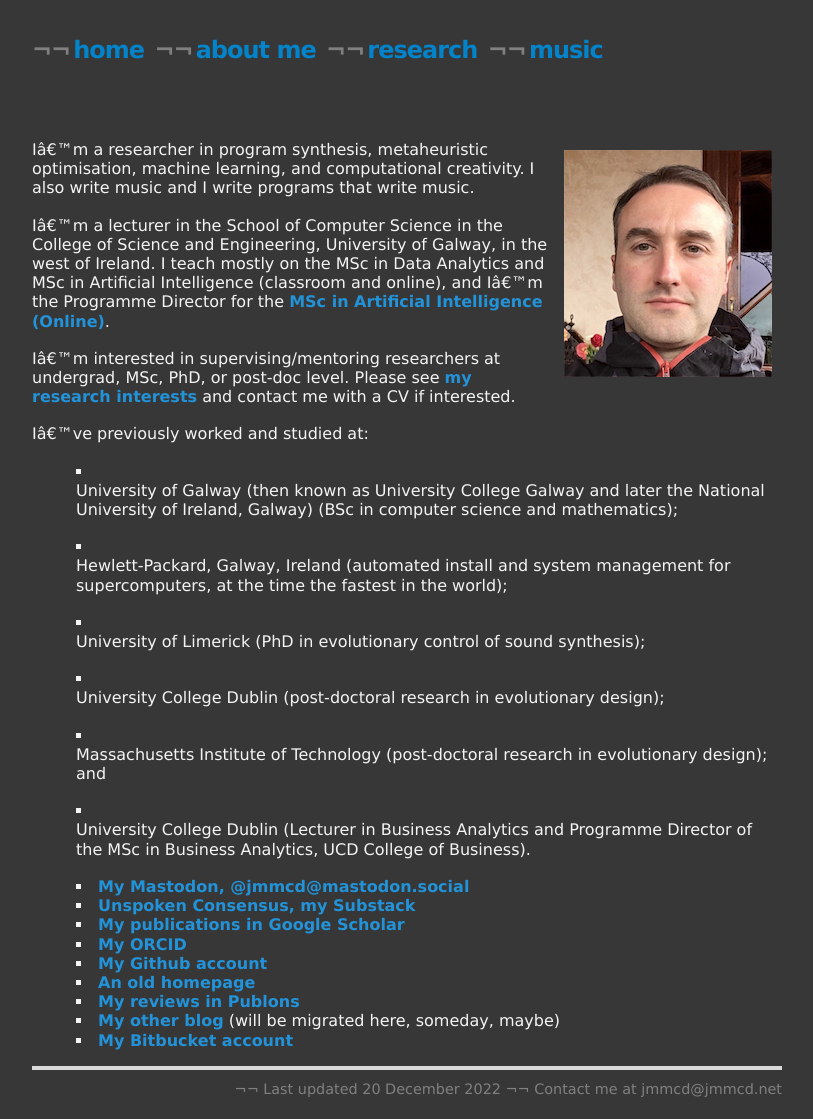
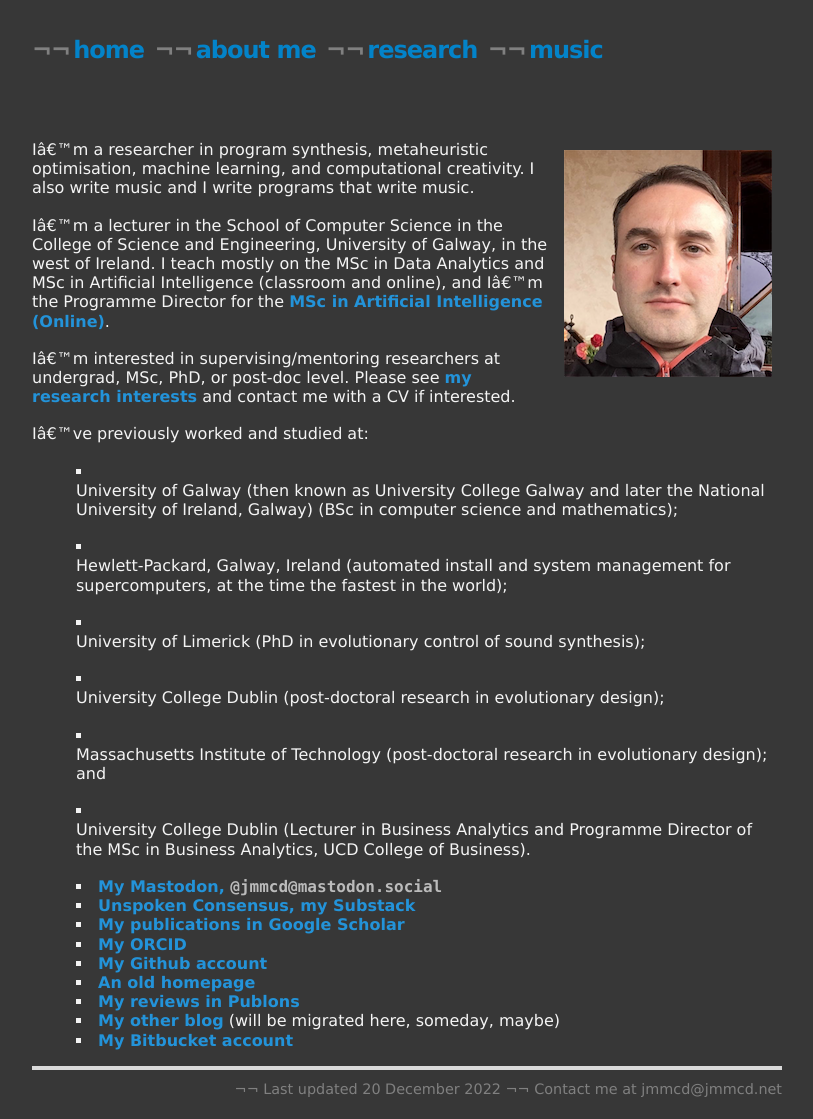
Before and after one commit to jmmcd/jmmcd.github.com, a Jekyll site: the page built from me.md, in a window 1280 px wide. Shown: the whole page, without its empty margins (233-1046 px from the left). Built offline with Jekyll 4.4.1, drawn with Linux system fonts in a browser that asks for light colours; part of the change alters nothing that is shown.

```diff
--- a/me.md
+++ b/me.md
@@ -40,7 +40,7 @@ evolutionary design); and
 
 
 
-* [My Mastodon, @jmmcd@mastodon.social](https://mastodon.social/@jmmcd)
+* <a rel="me" href="https://mastodon.social/@jmmcd">My Mastodon, `@jmmcd@mastodon.social`</a>
 * [Unspoken Consensus, my Substack](http://jmmcd.substack.com)
 * [My publications in Google Scholar](https://scholar.google.com/citations?user=nKNOv8oAAAAJ)
 * [My ORCID](https://orcid.org/0000-0002-1402-6995)
```
